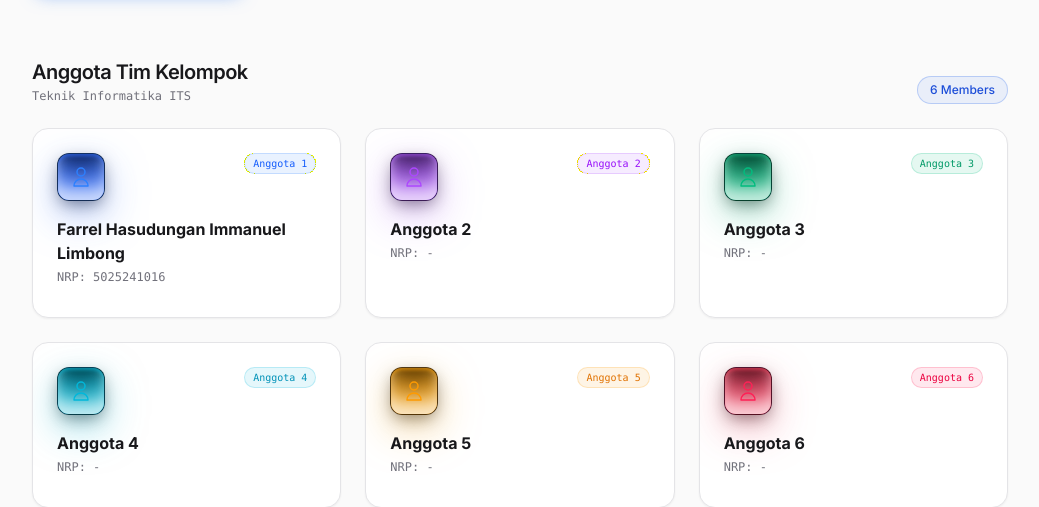
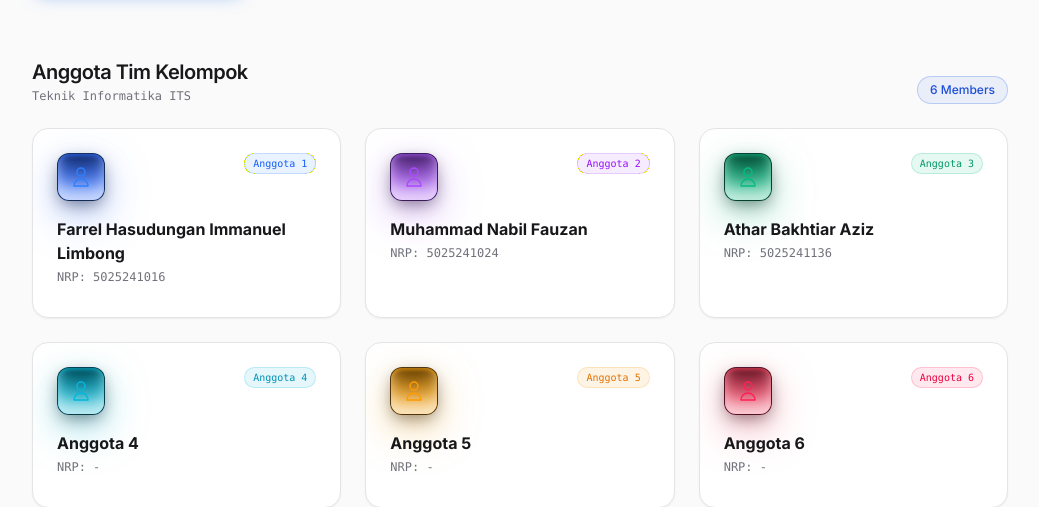
Before and after one commit to farelhasudungan/ai-hiring-agent, a Laravel app: page / in a window 1280 px wide. Shown: the part 445-952 px from the top of the page, without its empty margins (120-1159 px from the left). Run offline with Laravel 12, Linux system fonts and the light colour scheme; style sheets or scripts are compiled from the project's sources.

Commit message:
feat: update member details on home page

```diff
--- a/resources/views/home.blade.php
+++ b/resources/views/home.blade.php
@@ -85,8 +85,8 @@
                 </div>
 
                 <div class="space-y-1 mb-2">
-                    <h3 class="text-base font-bold text-zinc-900 dark:text-white group-hover:text-purple-500 dark:group-hover:text-purple-400 transition-colors">Anggota 2</h3>
-                    <p class="text-xs font-mono text-zinc-500 dark:text-zinc-400">NRP: -</p>
+                    <h3 class="text-base font-bold text-zinc-900 dark:text-white group-hover:text-purple-500 dark:group-hover:text-purple-400 transition-colors">Muhammad Nabil Fauzan</h3>
+                    <p class="text-xs font-mono text-zinc-500 dark:text-zinc-400">NRP: 5025241024</p>
                 </div>
             </div>
 
@@ -104,8 +104,8 @@
                 </div>
 
                 <div class="space-y-1 mb-2">
-                    <h3 class="text-base font-bold text-zinc-900 dark:text-white group-hover:text-emerald-500 dark:group-hover:text-emerald-400 transition-colors">Anggota 3</h3>
-                    <p class="text-xs font-mono text-zinc-500 dark:text-zinc-400">NRP: -</p>
+                    <h3 class="text-base font-bold text-zinc-900 dark:text-white group-hover:text-emerald-500 dark:group-hover:text-emerald-400 transition-colors">Athar Bakhtiar Aziz</h3>
+                    <p class="text-xs font-mono text-zinc-500 dark:text-zinc-400">NRP: 5025241136</p>
                 </div>
             </div>
 
```
